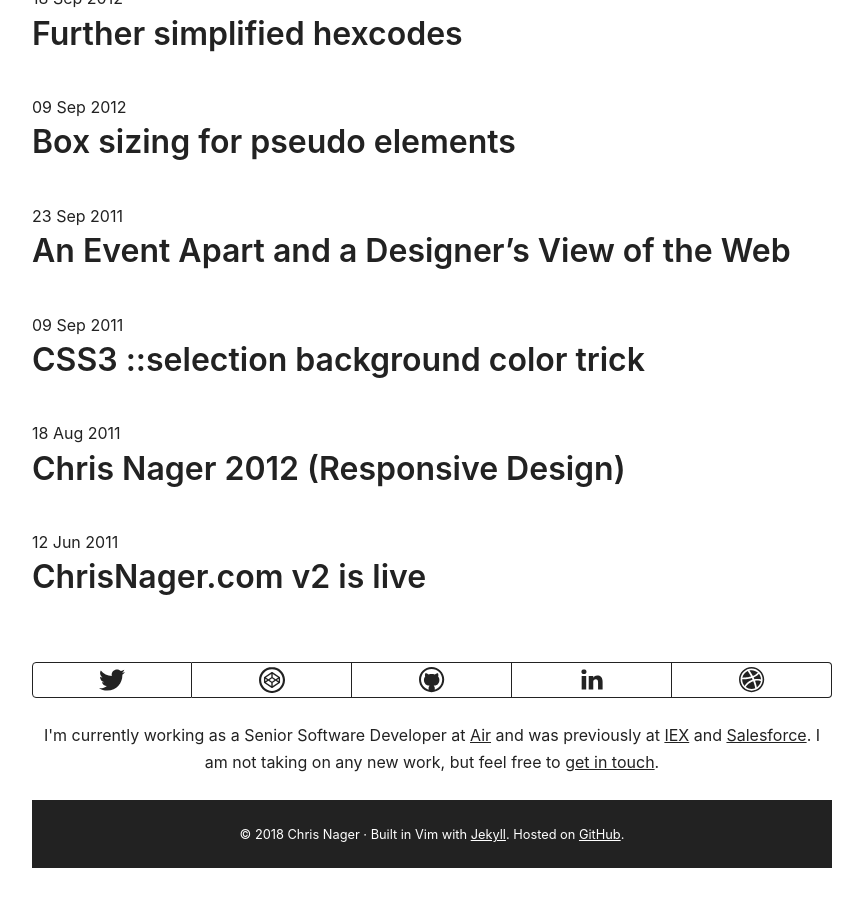
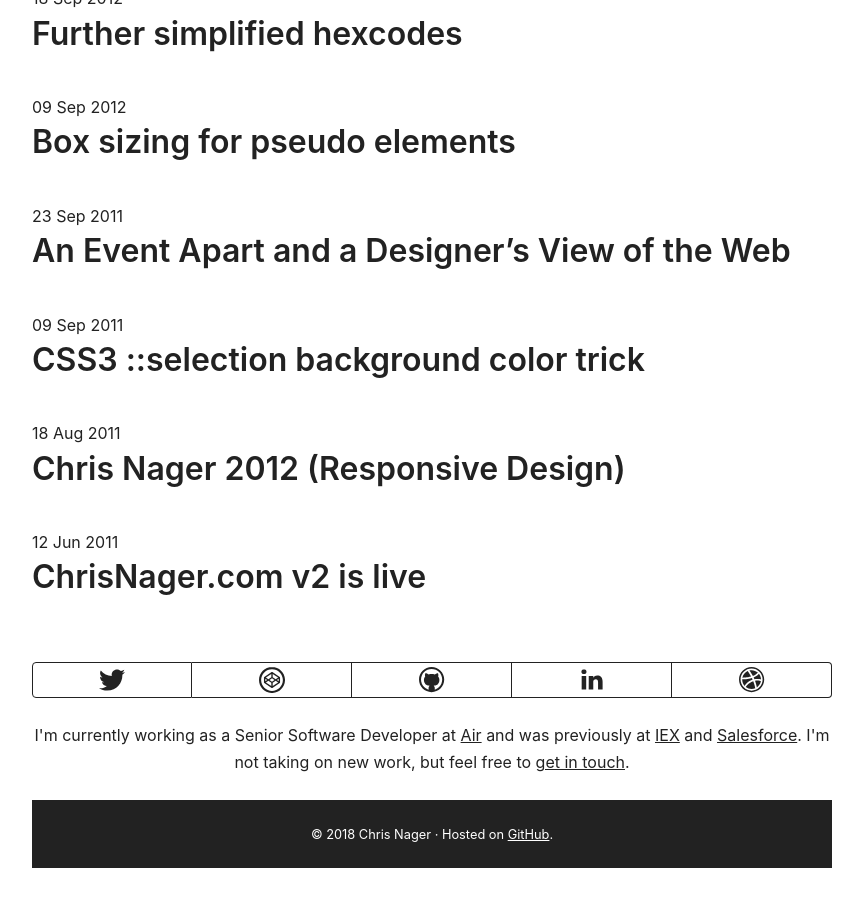
Before and after one commit to chrisnager/chrisnager.github.io, a Jekyll site: the page built from index.html, in a window 1280 px wide and 900 px high, scrolled down 1882 px. Shown: the whole window, without its empty margins (208-1071 px from the left). Built offline with Jekyll 4.4.1, drawn with Linux system fonts in a browser that asks for light colours; nearby versions of some CDN libraries; library files that are not in the unit come from our copies.

Commit message:
Update footer content

```diff
--- a/_layouts/default.html
+++ b/_layouts/default.html
@@ -111,14 +111,11 @@
             <p>I'm currently working as a Senior Software Developer at
                 <a href="https://www.aircamera.com">Air</a> and was previously at
                 <a href="https://iextrading.com">IEX</a> and
-                <a href="https://www.salesforce.com">Salesforce</a>. I am not taking on any new work, but feel free to
+                <a href="https://www.salesforce.com">Salesforce</a>. I'm not taking on new work, but feel free to
                 <a href="mailto:chris@chrisnager.com">get in touch</a>.</p>
             <div class="copyright">
                 <p>
-                    <small>&copy;
-                        <span class="copyright__current-year"></span> Chris Nager · Built in Vim with
-                        <a href="https://jekyllrb.com">Jekyll</a>. Hosted on
-                        <a href="https://github.com/chrisnager/chrisnager.github.io">GitHub</a>.</small>
+                    <small>&copy; <span class="copyright__current-year"></span> Chris Nager · Hosted on <a href="https://github.com/chrisnager/chrisnager.github.io">GitHub</a>.</small>
                 </p>
             </div>
         </footer>
```
